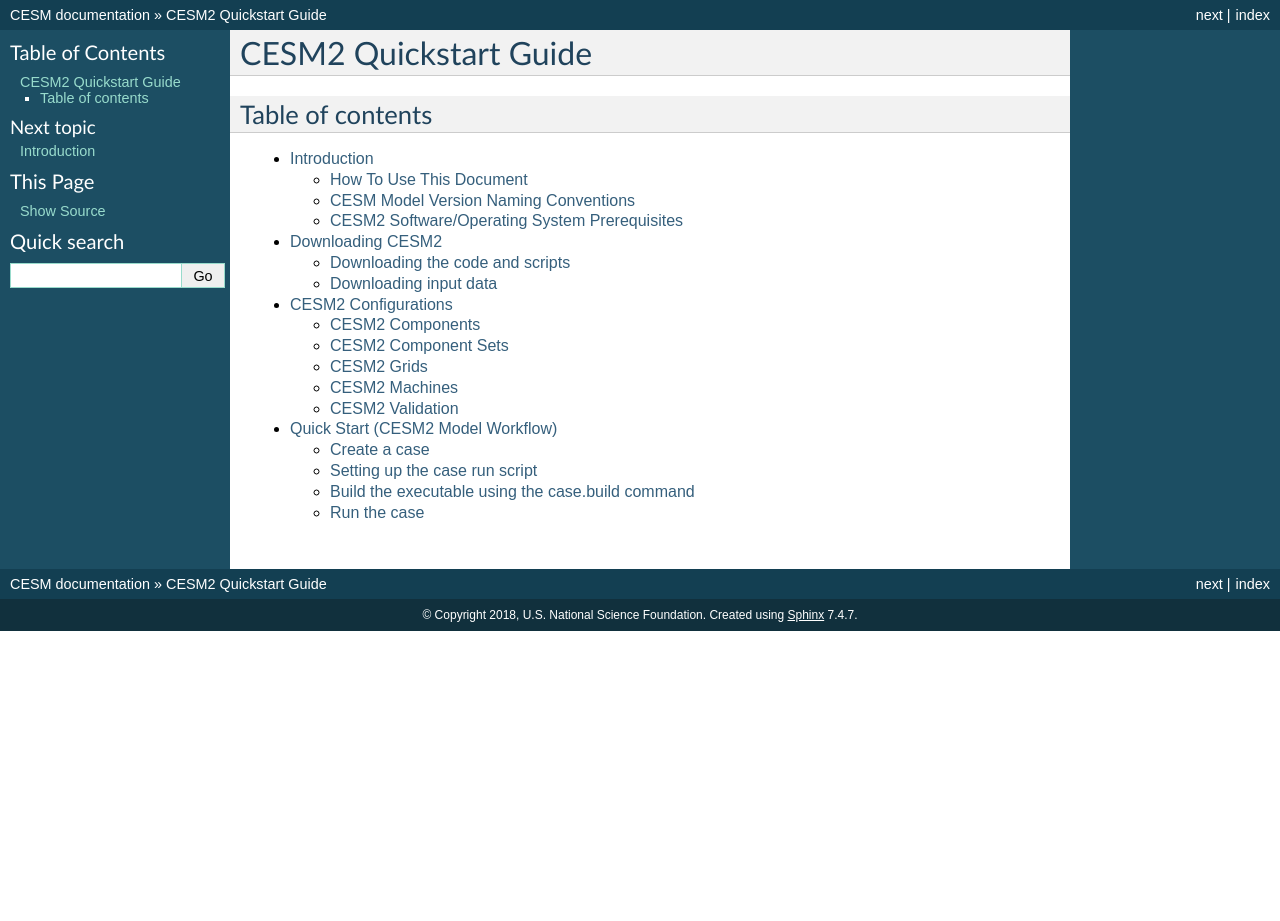
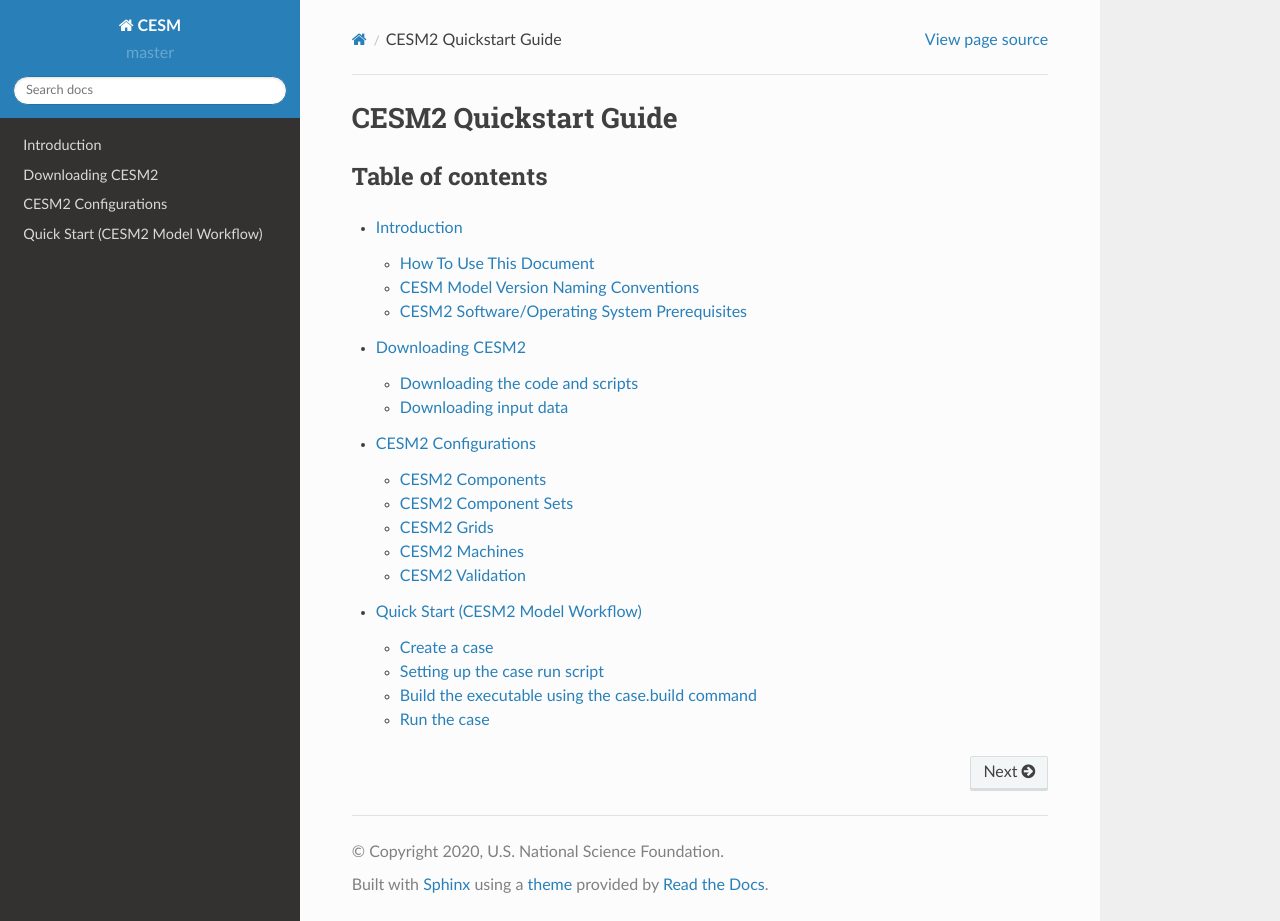
Before and after one commit to ESCOMP/CESM, a Sphinx documentation site: the page built from doc/source/index.rst, in a window 1280 px wide and 921 px high. Built offline with Sphinx 7.4.7 and the Read the Docs theme 2.0.0, drawn with Linux system fonts in a browser that asks for light colours; comment, search, counter and statistics services are not loaded.

Commit message:
Switch to versioned documentation using sphinx rtd theme
Follows instructions here
https://drive.google.com/drive/u/0/folders/1WWlz6O1uBPUx7WdgQ24REFnuBrgpCM5U
and here https://github.com/ESMCI/cime/pull/3439

```diff
--- /dev/null
+++ b/doc/source/_static/pop_ver.js
@@ -0,0 +1,37 @@
+$(document).ready(function() {
+    /* For a URL that looks like
+    https://blah.github.io/versions/VERSIONFOO/html/bar/index.html, set cur_version_dir to
+    'VERSIONFOO' (i.e., the portion of the path following 'versions').
+    */
+    var proj_end = document.baseURI.indexOf("versions") + 9;
+    var end = document.baseURI.indexOf("/", proj_end);
+    var cur_version_dir = document.baseURI.substring(proj_end, end);
+    var mylist = $("#version-list");
+    mylist.empty();
+    $.getJSON(version_json_loc, function(data) {
+        if (data.hasOwnProperty(cur_version_dir)) {
+            /* First add the current version so that it appears first in the drop-down
+               menu and starts as the selected element of the menu. If you click on the
+               current version, you should stay at the current page.
+
+               The conditional around this block should generally be true, but we check it
+               just in case the current version is missing from the versions.json file for
+               some reason.
+            */
+            cur_version_name = data[cur_version_dir];
+            mylist.append($("<option>", {value: document.baseURI, text: cur_version_name}));
+        }
+        // Now add the other versions
+        $.each(data, function(version_dir, version_name) {
+            if (version_dir != cur_version_dir) {
+                /* If you click on a different version, you should go to the root of the
+                   documentation for that version. This assumes paths like
+                   https://blah.github.io/versions/VERSIONFOO/html/bar/index.html. So we
+                   need to go up two levels from the URL_ROOT (html) to then go back down
+                   into the appropriate version's html directory.
+                */
+                mylist.append($("<option>", {value: DOCUMENTATION_OPTIONS.URL_ROOT + '../../' + version_dir + '/html', text: version_name}));
+            }
+        });
+    });
+});
--- /dev/null
+++ b/doc/source/_templates/footer.html
@@ -0,0 +1,5 @@
+{% extends "!footer.html" %}
+{% block extrafooter %}
+    {{ super() }}
+<script>var version_json_loc = "{{ pathto('../../versions.json', 1) }}";</script>
+{% endblock %}
--- /dev/null
+++ b/doc/source/_templates/layout.html
@@ -0,0 +1,3 @@
+{% extends "!layout.html" %}
+
+{% set script_files = script_files + ["_static/pop_ver.js"] %}
--- a/doc/source/conf.py
+++ b/doc/source/conf.py
@@ -18,6 +18,9 @@
 #
 import os
 import sys
+# Note that we need a specific version of sphinx_rtd_theme. This can be obtained with:
+# pip install git+https://github.com/esmci/sphinx_rtd_theme.git@version-dropdown-with-fixes
+import sphinx_rtd_theme
 sys.path.insert(0, os.path.abspath('../../manage_externals'))
 
 
@@ -53,7 +56,7 @@ master_doc = 'index'
 
 # General information about the project.
 project = u'CESM'
-copyright = u'2018, U.S. National Science Foundation'
+copyright = u'2020, U.S. National Science Foundation'
 author = u'Staff of NSF/NCAR CESM Software Engineering Group'
 
 # The version info for the project you're documenting, acts as replacement for
@@ -61,9 +64,9 @@ author = u'Staff of NSF/NCAR CESM Software Engineering Group'
 # built documents.
 #
 # The short X.Y version.
-version = u''
+version = u'master'
 # The full version, including alpha/beta/rc tags.
-release = u''
+release = u'master'
 
 # The language for content autogenerated by Sphinx. Refer to documentation
 # for a list of supported languages.
@@ -89,18 +92,25 @@ todo_include_todos = True
 # The theme to use for HTML and HTML Help pages.  See the documentation for
 # a list of builtin themes.
 #
-html_theme = 'classic'
+html_theme = 'sphinx_rtd_theme'
 
 # Theme options are theme-specific and customize the look and feel of a theme
 # further.  For a list of options available for each theme, see the
 # documentation.
 #
-html_theme_options = {"stickysidebar": "true"}
+# The 'versions' option needs to have at least two versions to work, but it doesn't need
+# to have all versions: others will be added dynamically. Note that this maps from version
+# names to html links. The current version can link to the current location (i.e., do
+# nothing). For the other version, we just add a place-holder; its name and value are
+# unimportant because these versions will get replaced dynamically.
+html_theme_options = {}
+html_theme_options['versions'] = {version: ''}
+html_theme_options['versions']['[placeholder]'] = ''
 
 # Add any paths that contain custom static files (such as style sheets) here,
 # relative to this directory. They are copied after the builtin static files,
 # so a file named "default.css" will overwrite the builtin "default.css".
-html_static_path = []
+html_static_path = ['_static']
 
 
 # -- Options for HTMLHelp output ------------------------------------------
```
Also changed, not shown: 1 other file.
